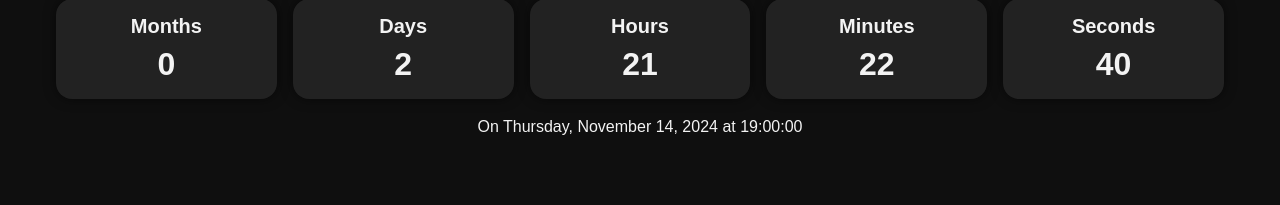
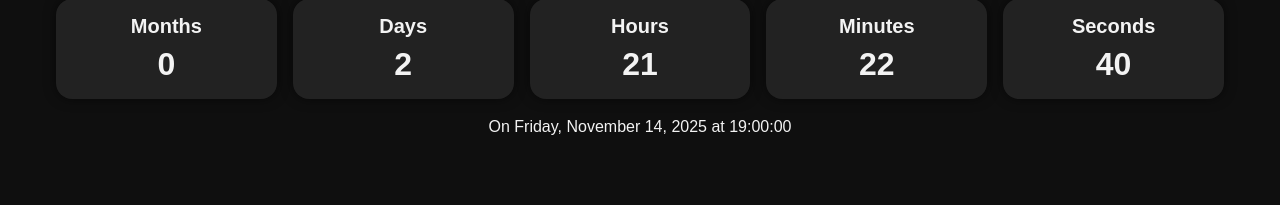
Before and after one commit to YouTube-Awards/YouTubeAwards-Website, a Vue app: page / in a window 1280 px wide. Shown: the part 339-544 px from the top of the page. Built offline with nearby package versions, Linux system fonts and the light colour scheme.

Commit message:
Fix the negative time delta problem

```diff
--- a/src/views/components/EventStartTimer.vue
+++ b/src/views/components/EventStartTimer.vue
@@ -2,7 +2,9 @@
 
 import { onMounted, onBeforeUnmount, ref } from 'vue'
 
-const event_date = new Date('2024-11-14T19:00:00Z') // Sample date
+const section = ref(null)
+
+const event_date = new Date('2025-11-14T19:00:00Z') // Sample date
 const event_date_string = ref(event_date.toLocaleString('en-US', {
     weekday: 'long',
     year: 'numeric',
@@ -16,6 +18,9 @@ const event_date_string = ref(event_date.toLocaleString('en-US', {
 
 const update_time_delta = () => {
     let td = new Date(event_date - new Date())
+    if (td < 0) {
+        section.value.style.display = 'none'
+    }
     return td
 }
 
@@ -46,7 +51,7 @@ onMounted(() => {
 
 <template>
 
-<section>
+<section :ref="section">
     <h1>The event starts in</h1>
     <div class="months"><span>Months</span>{{ months }}</div>
     <div class="days"><span>Days</span>{{ days }}</div>
```
